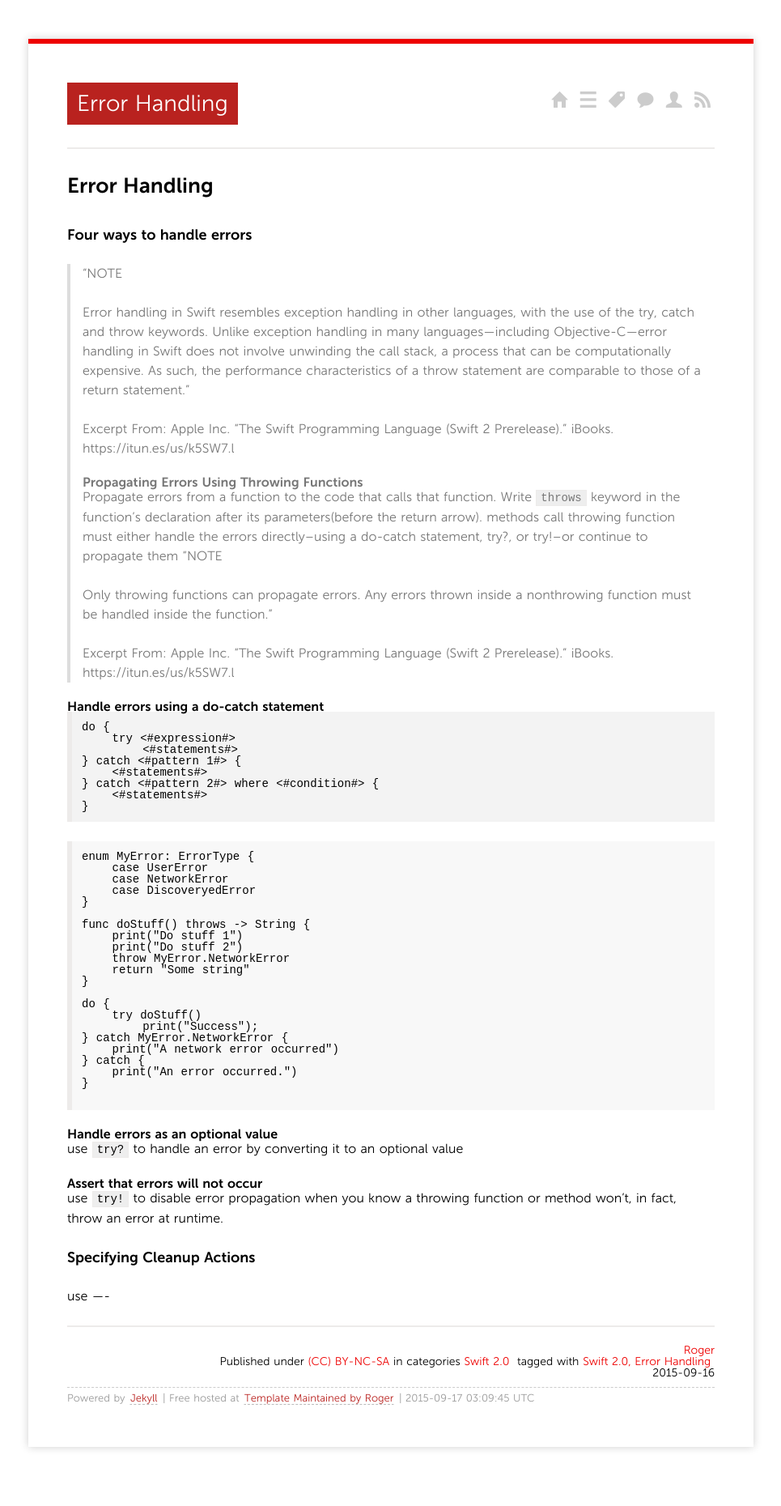
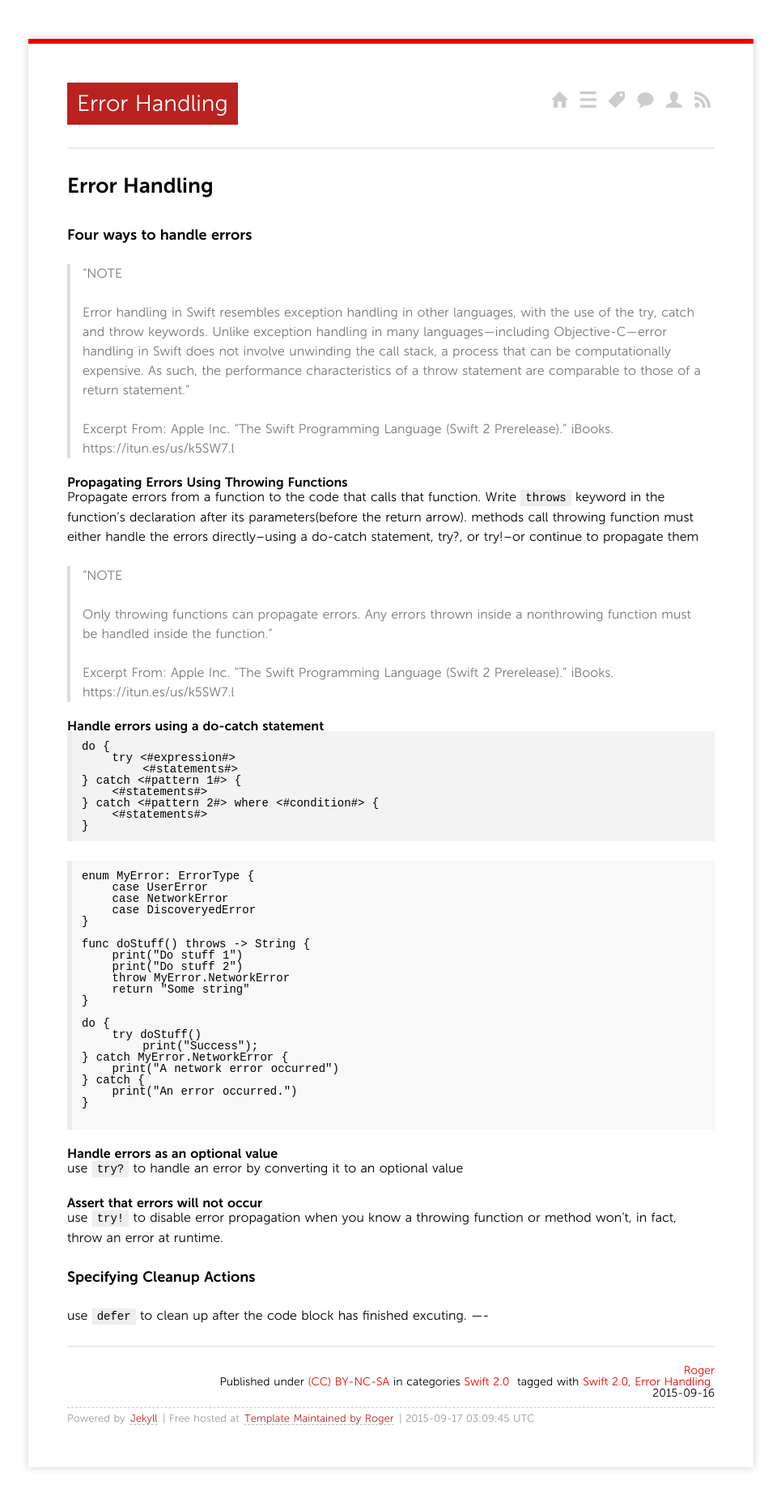
Before and after one commit to TJRoger/tjroger.github.io, a Jekyll site: the page built from _posts/2015/2015-09-16-Error-Handling.md, in a window 1280 px wide. Shown: the whole page at 81% size, without its empty margins (157-1122 px from the left). Built offline with Jekyll 4.4.1, drawn with Linux system fonts in a browser that asks for light colours; nearby versions of some CDN libraries; Markdown is read by kramdown in place of the engine named in the settings; comment, search, counter and statistics services are not loaded; before the commit the page ends 1835 px from its top, so only the background shows below that.

Commit message:
Update 2015-09-16-Error-Handling.md

```diff
--- a/_posts/2015/2015-09-16-Error-Handling.md
+++ b/_posts/2015/2015-09-16-Error-Handling.md
@@ -16,6 +16,7 @@ tags:
 > Error handling in Swift resembles exception handling in other languages, with the use of the try, catch and throw keywords. Unlike exception handling in many languages—including Objective-C—error handling in Swift does not involve unwinding the call stack, a process that can be computationally expensive. As such, the performance characteristics of a throw statement are comparable to those of a return statement.”
 >
 > Excerpt From: Apple Inc. “The Swift Programming Language (Swift 2 Prerelease).” iBooks. https://itun.es/us/k5SW7.l
+
 #### Propagating Errors Using Throwing Functions
 Propagate errors from a function to the code that calls that function. Write `throws` keyword in the function's declaration after its parameters(before the return arrow).
 methods call throwing function must either handle the errors directly--using a do-catch statement, try?, or try!--or continue to propagate them
@@ -68,5 +69,5 @@ use `try?` to handle an error by converting it to an optional value
 use `try!` to disable error propagation when you know a throwing function or method won't, in fact, throw an error at runtime.
 
 ### Specifying Cleanup Actions
-use
+use `defer` to clean up after the code block has finished excuting.
 ----
```
